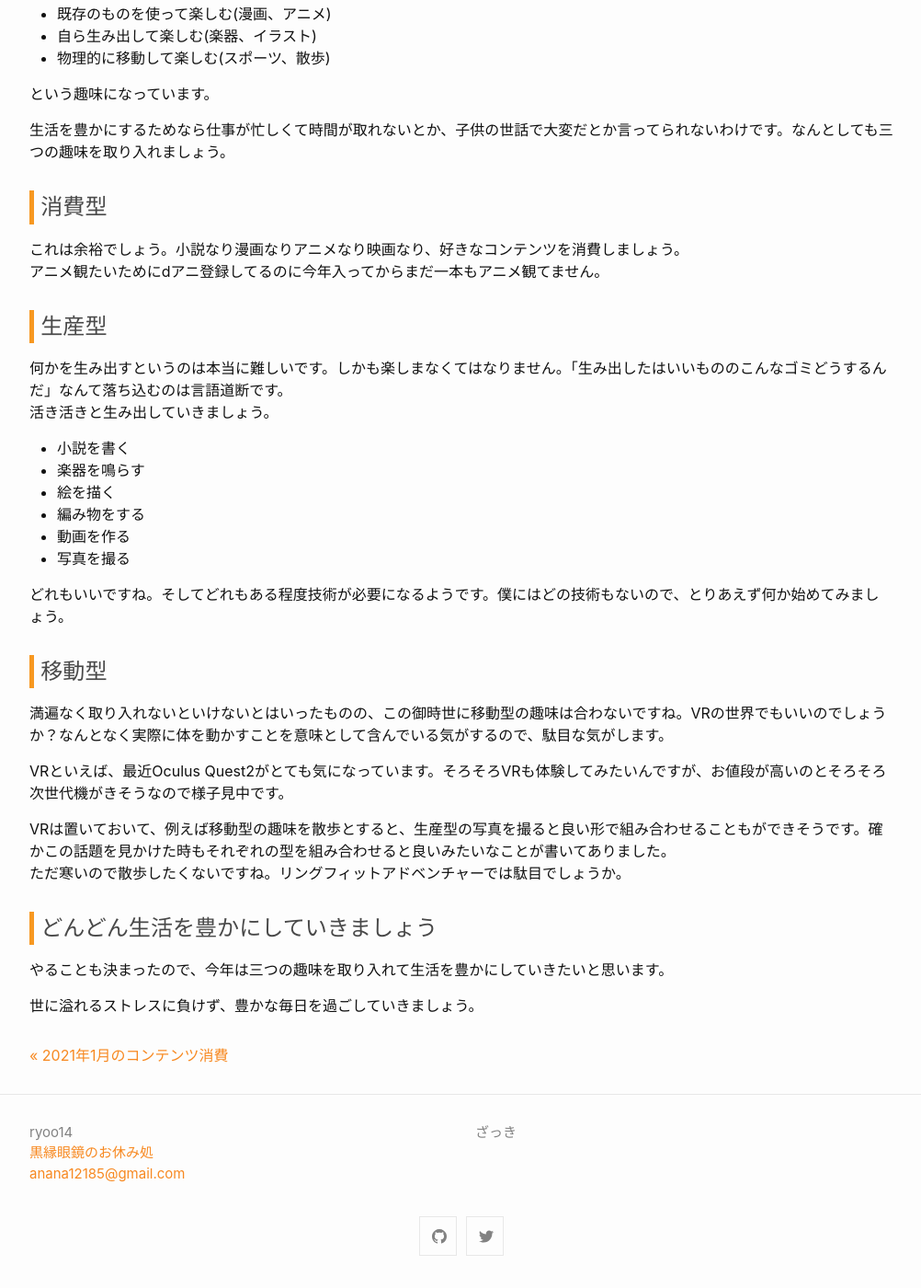
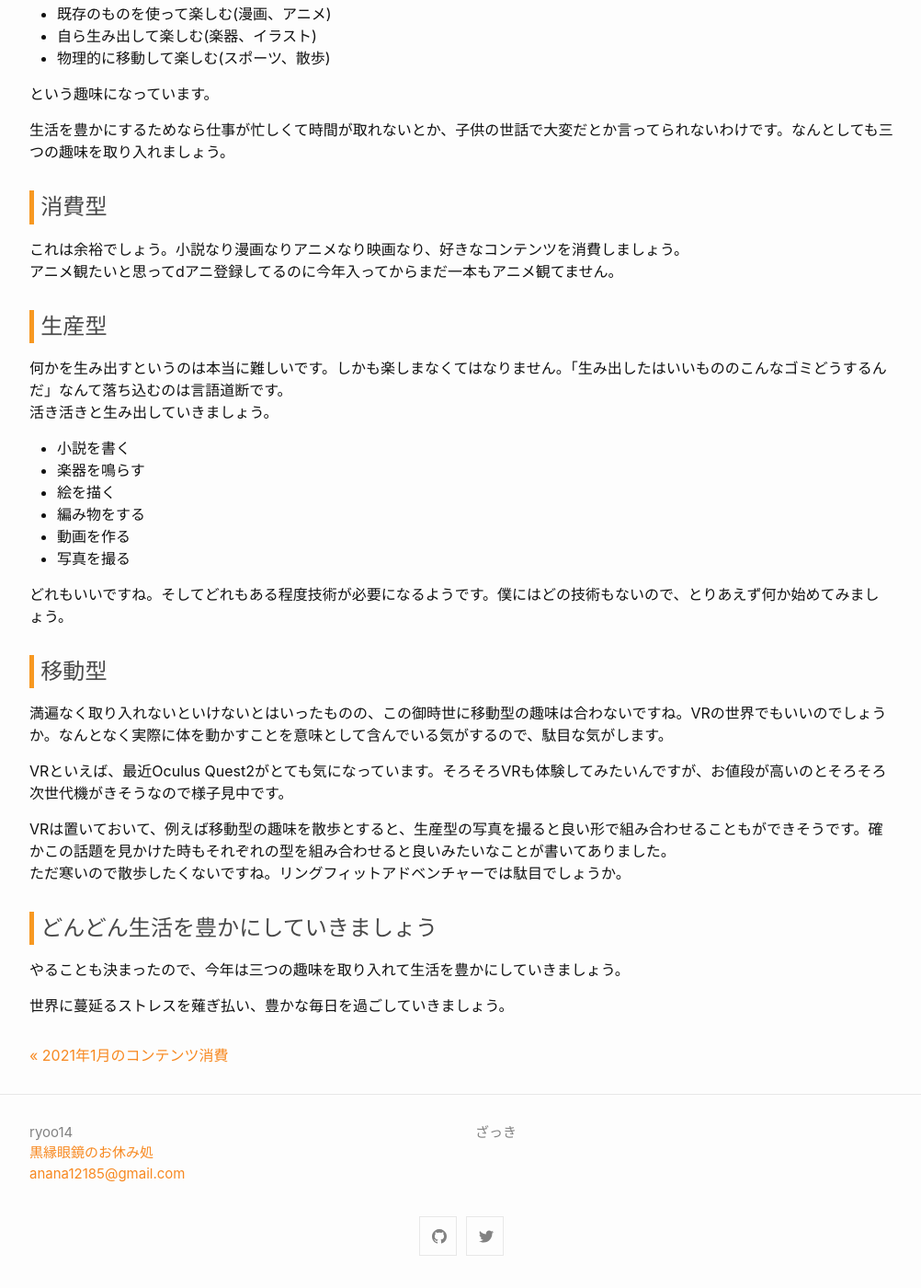
Before and after one commit to ryoo14/blog_ryoo_cc, a Jekyll site: the page built from _posts/2021-01-31-think_about_hobby.md, in a window 1280 px wide and 1400 px high, scrolled down 693 px. Shown: the whole window at 92% size, without its empty margins (138-1140 px from the left). Built offline with Jekyll 4.4.1, drawn with Linux system fonts in a browser that asks for light colours.

```diff
--- a/_posts/2021-01-31-think_about_hobby.md
+++ b/_posts/2021-01-31-think_about_hobby.md
@@ -36,7 +36,7 @@ categories: blog
 ## 消費型
 
 これは余裕でしょう。小説なり漫画なりアニメなり映画なり、好きなコンテンツを消費しましょう。
-アニメ観たいためにdアニ登録してるのに今年入ってからまだ一本もアニメ観てません。
+アニメ観たいと思ってdアニ登録してるのに今年入ってからまだ一本もアニメ観てません。
 
 ## 生産型
 
@@ -54,7 +54,7 @@ categories: blog
 
 ## 移動型
 
-満遍なく取り入れないといけないとはいったものの、この御時世に移動型の趣味は合わないですね。VRの世界でもいいのでしょうか？なんとなく実際に体を動かすことを意味として含んでいる気がするので、駄目な気がします。
+満遍なく取り入れないといけないとはいったものの、この御時世に移動型の趣味は合わないですね。VRの世界でもいいのでしょうか。なんとなく実際に体を動かすことを意味として含んでいる気がするので、駄目な気がします。
 
 VRといえば、最近Oculus Quest2がとても気になっています。そろそろVRも体験してみたいんですが、お値段が高いのとそろそろ次世代機がきそうなので様子見中です。
 
@@ -63,6 +63,6 @@ VRは置いておいて、例えば移動型の趣味を散歩とすると、生
 
 ## どんどん生活を豊かにしていきましょう
 
-やることも決まったので、今年は三つの趣味を取り入れて生活を豊かにしていきたいと思います。
+やることも決まったので、今年は三つの趣味を取り入れて生活を豊かにしていきましょう。
 
-世に溢れるストレスに負けず、豊かな毎日を過ごしていきましょう。
+世界に蔓延るストレスを薙ぎ払い、豊かな毎日を過ごしていきましょう。
```
